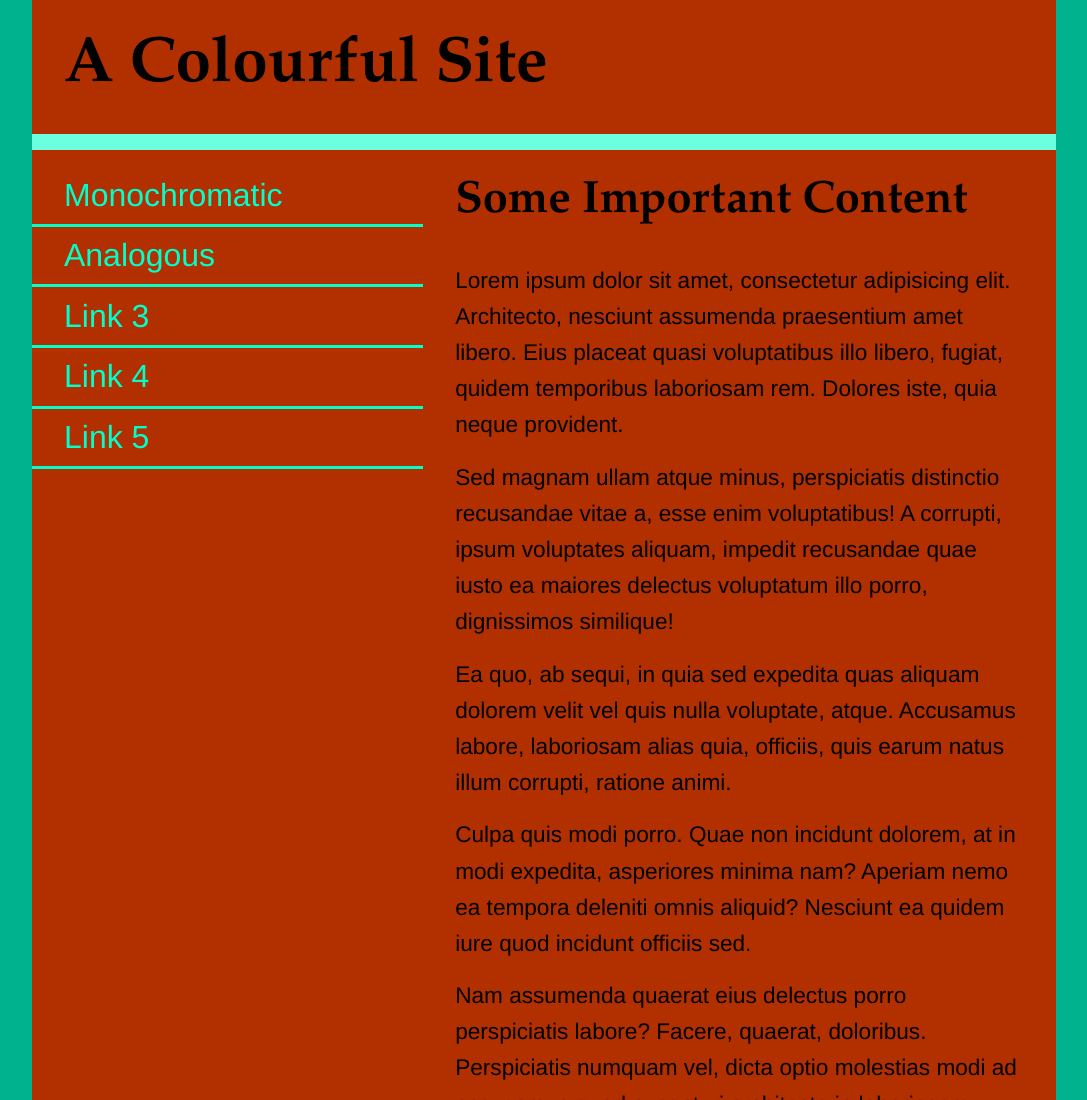
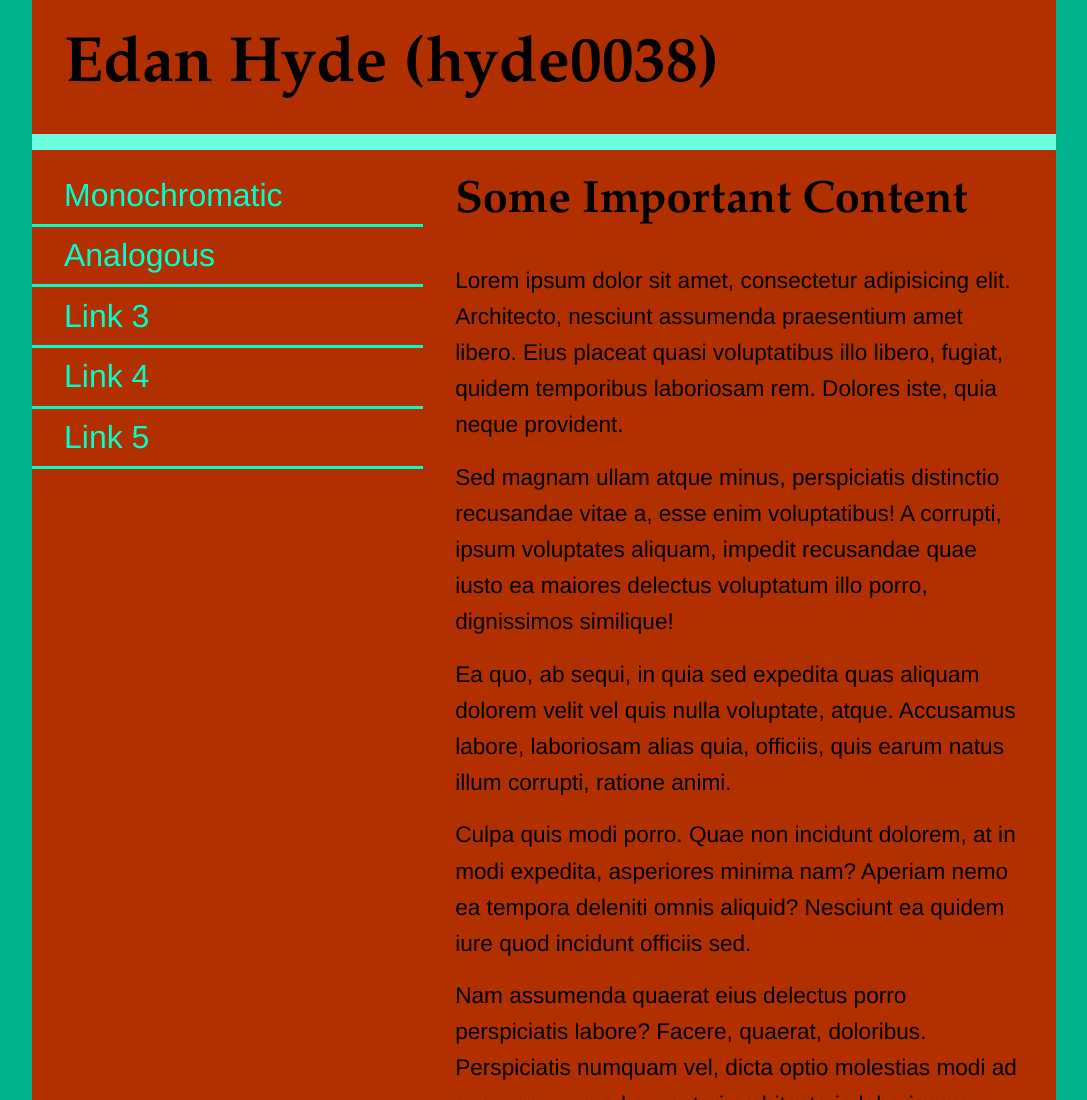
Before and after one commit to Hyde0038/colours, a plain HTML site: page complementary.html in a window 1280 px wide. Shown: the top 1100 px of the page, without its empty margins (96-1183 px from the left). Drawn offline with Linux system fonts and the light colour scheme.

Commit message:
h1 name input and colour codes

```diff
--- a/complementary.html
+++ b/complementary.html
@@ -106,7 +106,14 @@
 <body>
     <div class="wrapper">
         <header>
-            <h1>A Colourful Site</h1>
+            <h1>Edan Hyde (hyde0038)</h1>
+<!--       RGB colour codes!
+           #00FFC9
+           #6BFFE0
+           #B22F00
+           #FF4300
+           #00B28D
+-->
         </header>
         <nav>
             <ul>
```
Also changed, not shown: analogous.html (+8 -1 lines), index.html (+8 -1 lines).
